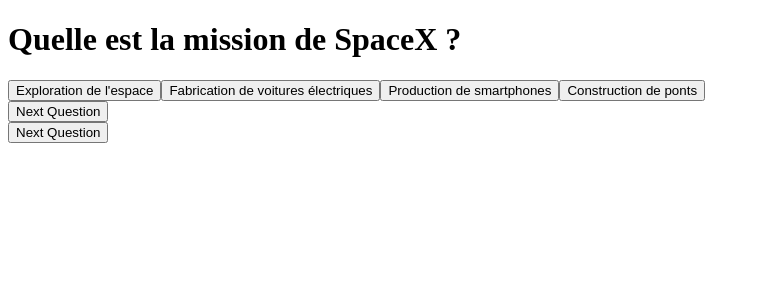
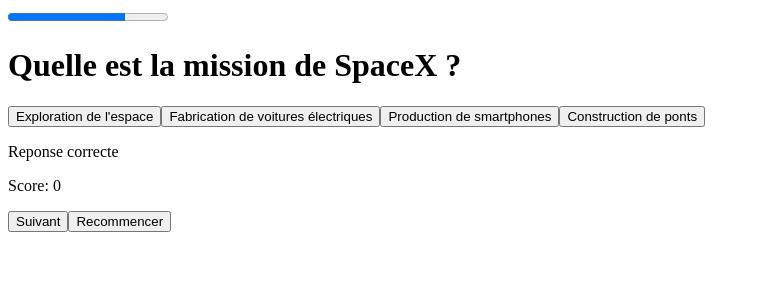
Before and after one commit to Alfred2210/SpaceX, a React (Create React App) app: page /quiz in a window 1280 px wide. Both pictures are taken after a click on the button "Exploration de l'espace". Shown: the top 300 px of the page, without its empty margins (0-760 px from the left). Built offline with nearby package versions, Linux system fonts and the light colour scheme; the HTML template or start-up script is replaced by a standard one.

Commit message:
add timer, next question

```diff
--- a/src/components/QuizList.jsx
+++ b/src/components/QuizList.jsx
@@ -1,14 +1,16 @@
-import React, { useState } from "react";
+import React, { useState, useEffect } from 'react';
 
-const QuizList = ({ question, choices }) => {
-    const [selectedChoice, setSelectedChoice] = useState("");
+const QuizList = ({ question, choices, answer, changeNextQuestion }) => {
+  const [selectedChoice, setSelectedChoice] = useState('');
   const [answered, setAnswered] = useState(false);
   const [isCorrect, setIsCorrect] = useState(false);
-
+  const [score, setScore] = useState(0);
+  const [timeLeft, setTimeLeft] = useState(30);
+  const [Retry, setRetry] = useState(false);
   const handleChoiceClick = (choice) => {
     if (!answered) {
       setSelectedChoice(choice);
-            const currentAnswer = choices[question.answer];
+      const currentAnswer = choices[answer];
       if (choice === currentAnswer) {
         setIsCorrect(true);
       } else {
@@ -18,37 +20,86 @@
     }
   };
 
+  const handleNextQuestion = () => {
+    if (isCorrect) {
+      setScore(score + 1);
+    }
+    resetQuiz();
+
+    // Passe à la question suivante en utilisant la fonction de rappel
+    changeNextQuestion();
+    setTimeLeft(30);
+  };
+  const handleRetry = () => {
+
+    resetQuiz();
+    setScore(0);
+    setTimeLeft(30);
+    setRetry(true);
+  }
+
   const resetQuiz = () => {
-        setSelectedChoice("");
+    setSelectedChoice('');
     setAnswered(false);
     setIsCorrect(false);
+    setRetry(false)
   };
 
+  useEffect(() => {
+    const timer = setInterval(() => {
+      setTimeLeft((timeLeft) => timeLeft - 1);
+    }, 1000);
+
+    return () => clearInterval(timer); // Nettoyer l'intervalle lorsque le composant est démonté
+  }, []);
+
+  useEffect(() => {
+    if (timeLeft === 0) {
+      handleNextQuestion();
+      setTimeLeft(30);
+    }
+  }, [timeLeft]);
+
   return (
-        <div className="quiz-block">
+      <div className="flex justify-center items-center h-50 my-8">
+        <div className="shadow-lg p-4 rounded" >
+
+        <progress value={timeLeft} max={30}></progress>
         <h1 className="font-bold text-2xl mb-4">{question}</h1>
+        <div className="flex flex-col items-center">
           {Object.entries(choices).map(([key, choice]) => (
             <button
               key={key}
-                    className={`bg-white text-gray-800 py-2 px-4 border border-gray-400 rounded shadow ${
-                        answered && selectedChoice === key && key === question.answer ? "bg-green-200" : "bg-rose-500"
+              className={`bg-white shadow-md text-gray-800 font-bold p-4 m-2 rounded w-64 ${
+                answered && isCorrect && selectedChoice === choice
+                  ? 'bg-green-500'
+                  : ''
               }`}
-                    onClick={() => handleChoiceClick(key)}
+              onClick={() => handleChoiceClick(choice)}
             >
               {choice}
             </button>
           ))}
+        </div>
         {answered && (
           <div className="mt-4">
-                    <button
-                        className={`bg-blue-500 text-white py-2 px-4 rounded hover:bg-blue-600 ${isCorrect ? "bg-green-200" : "bg-red-200"}`}
-                        onClick={resetQuiz}>Next Question
-                    </button>
+            <p>{isCorrect ? 'Reponse correcte' : 'Reponse incorrecte'}</p>
           </div>
         )}
+        <p>Score: {score}</p>
+        <button
+          className="bg-white hover:bg-gray-100 text-gray-800 font-semibold py-2 px-4 border border-gray-400 rounded shadow mt-4"
+          onClick={handleNextQuestion}
+        >
+          Suivant
+        </button>
+        <button
+            className="bg-white hover:bg-gray-100 text-gray-800 font-semibold py-2 px-4 border border-gray-400 rounded shadow mt-4"
+            onClick={handleRetry}
+        >Recommencer</button>
+      </div>
     </div>
   );
-
 };
 
 export default QuizList;
--- a/src/data/quizData.json
+++ b/src/data/quizData.json
@@ -12,15 +12,15 @@
   },
   {
     "id": 2,
-    "question": "Qui est le fondateur de SpaceX ?",
+    "question": "SpaceX a été fondée en 2002  avec l’objectif ultime de permettre aux gens de vivre sur d’autres planètes ?",
     "choices": {
-      "a": "Jeff Bezos",
-      "b": "Elon Musk",
-      "c": "Bill Gates",
-      "d": "Mark Zuckerberg"
+      "a": "Vrai",
+      "b": "Faux"
     },
-    "answer": "b"
+    "answer": "a"
   },
+
+
   {
     "id": 3,
     "question": "Quel est le nom de la fusée réutilisable de SpaceX ?",
@@ -34,14 +34,12 @@
   },
   {
     "id": 4,
-    "question": "Quelle est la première entreprise privée à avoir envoyé des astronautes dans l'espace ?",
+    "question": "SpaceX a pour objectif de permettre aux gens de vivre sur Mars ?",
     "choices": {
-      "a": "Boeing",
-      "b": "NASA",
-      "c": "SpaceX",
-      "d": "Virgin Galactic"
+      "a": "Vrai",
+      "b": "Faux"
     },
-    "answer": "c"
+    "answer": "a"
   },
   {
     "id": 5,
--- a/src/layout/navigations.js
+++ b/src/layout/navigations.js
@@ -23,11 +23,7 @@
     }
   };
 
-  return (
-    <>
-
-    </>
-  );
+  return <></>;
 };
 
 export default Navigation;
--- a/src/pages/Quiz.js
+++ b/src/pages/Quiz.js
@@ -1,6 +1,6 @@
-import React, { useState } from "react";
-import quizData from "../data/quizData.json";
-import QuizList from "../components/QuizList";
+import React, { useState } from 'react';
+import quizData from '../data/quizData.json';
+import QuizList from '../components/QuizList';
 
 const Quiz = () => {
   const [currentQuestion, setCurrentQuestion] = useState(0);
@@ -14,18 +14,20 @@
   return (
     <>
       {currentQuestion < quizData.length && (
+        <>
+          <div className="flex flex-col items-center">
             <QuizList
               question={quizData[currentQuestion].question}
               choices={quizData[currentQuestion].choices}
+              answer={quizData[currentQuestion].answer}
+              changeNextQuestion={handleNextQuestion}
             />
+          </div>
+        </>
       )}
       {currentQuestion === quizData.length && (
-                <p>Congratulations! You have completed the quiz.</p>
+        <p>Bravo ! Vous avez terminé le quiz !</p>
       )}
-            <button
-                className={`bg-red-50 text-black py-2 px-4 rounded hover:bg-red-50`}
-                onClick={handleNextQuestion}>Next Question
-            </button>
     </>
   );
 };
--- a/src/router/router.js
+++ b/src/router/router.js
@@ -1,14 +1,14 @@
 import { BrowserRouter, Routes, Route } from 'react-router-dom';
 import NoMatch from './NoMatch';
-import Quiz from "../pages/Quiz";
+import Quiz from '../pages/Quiz';
 // import Navigation from '../layout/navigations';
 
 const Routeur = () => {
   return (
     <BrowserRouter>
       <Routes>
-          <Route path="/quiz" element={<Quiz/>} />
-          <Route path='*' element={<NoMatch/>} />
+        <Route path="/quiz" element={<Quiz />} />
+        <Route path="*" element={<NoMatch />} />
       </Routes>
     </BrowserRouter>
   );
--- a/src/styles/App.css
+++ b/src/styles/App.css
@@ -36,3 +36,28 @@
     transform: rotate(360deg);
   }
 }
+
+progress[value] {
+  /* Réinitialiser l'apparence par défaut */
+  -webkit-appearance: none;
+  appearance: none;
+
+  /* Étendre la barre de progression sur toute la largeur */
+  width: 100%;
+  height: 20px;
+}
+
+progress[value]::-webkit-progress-bar {
+  background-color: #eee;
+  border-radius: 20px;
+}
+
+progress[value]::-webkit-progress-value {
+  background-color: #4CAF50;
+  border-radius: 20px;
+}
+
+progress[value]::-moz-progress-bar {
+  background-color: #4CAF50;
+  border-radius: 20px;
+}
```
Also changed, not shown: src/router/NoMatch.js (+4 -4 lines). Lines whose indentation alone changed are shown as unchanged.
